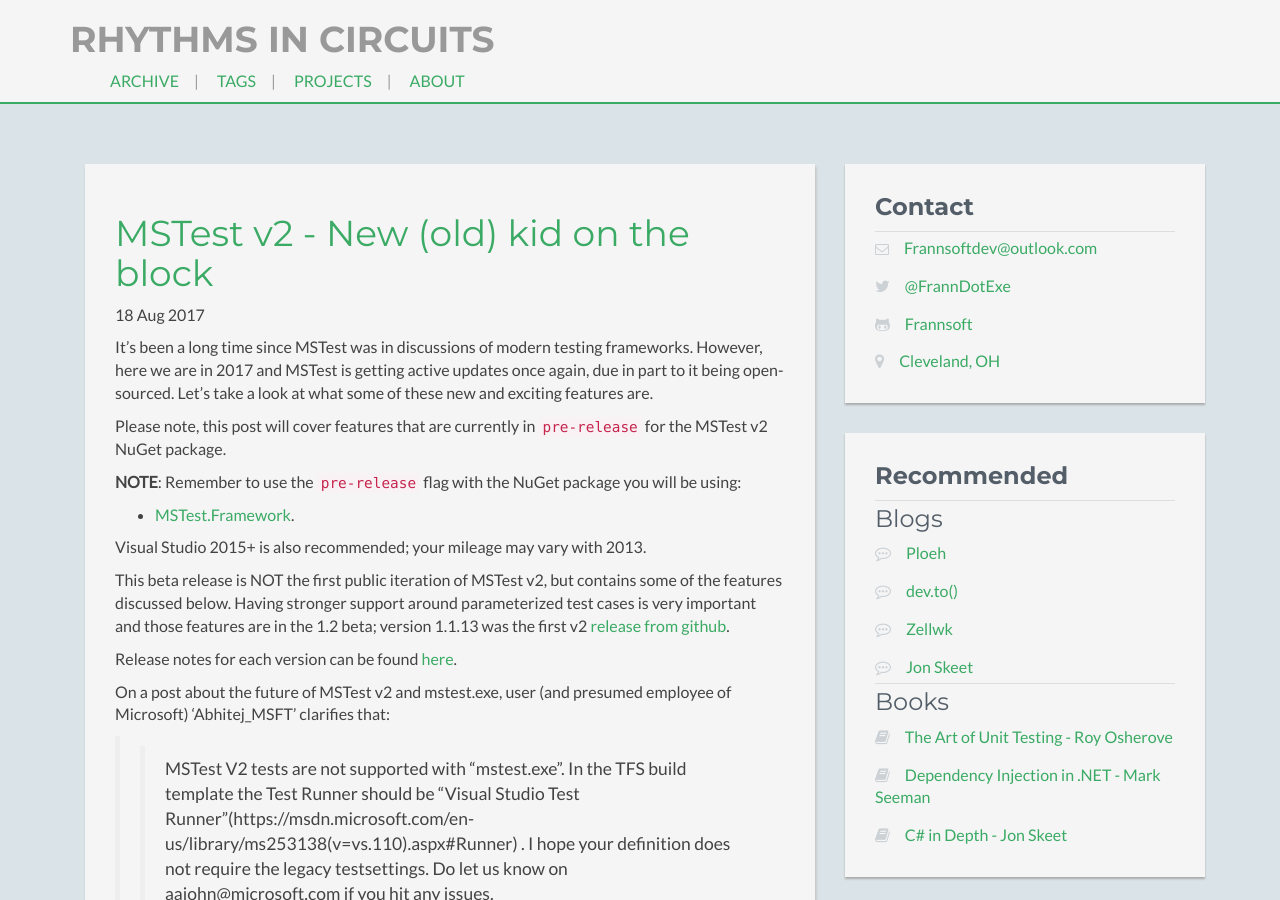
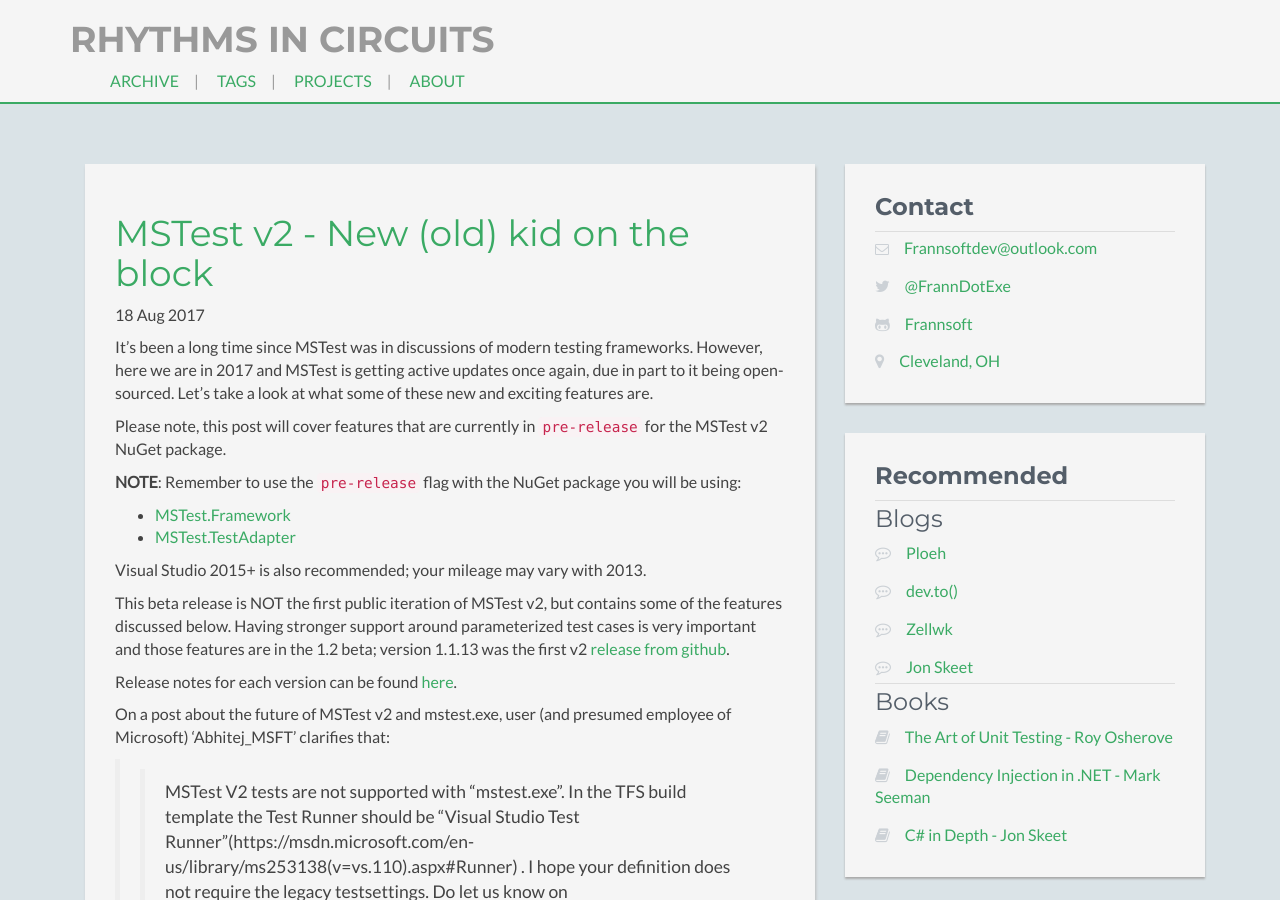
Before and after one commit to Frannsoft/Frannsoft.github.io, a Jekyll site: the page built from _posts/2017-08-18-mstest-v2-new-old-kid-on-the-block.md, in a window 1280 px wide and 900 px high. Built offline with Jekyll 4.4.1, drawn with Linux system fonts in a browser that asks for light colours; nearby versions of some CDN libraries.

Commit message:
- Added required nuget package to mstest post

```diff
--- a/_posts/2017-08-18-mstest-v2-new-old-kid-on-the-block.md
+++ b/_posts/2017-08-18-mstest-v2-new-old-kid-on-the-block.md
@@ -9,7 +9,8 @@
 Please note, this post will cover features that are currently in `pre-release` for the MSTest v2 NuGet package.
 
 **NOTE**: Remember to use the `pre-release` flag with the NuGet package you will be using:
-- [MSTest.Framework](https://www.nuget.org/packages/MSTest.TestFramework/1.2.0-beta).
+- [MSTest.Framework](https://www.nuget.org/packages/MSTest.TestFramework/1.2.0-beta)
+- [MSTest.TestAdapter](https://www.nuget.org/packages/MSTest.TestAdapter/1.2.0-beta)
 
 Visual Studio 2015+ is also recommended; your mileage may vary with 2013.
 
```
